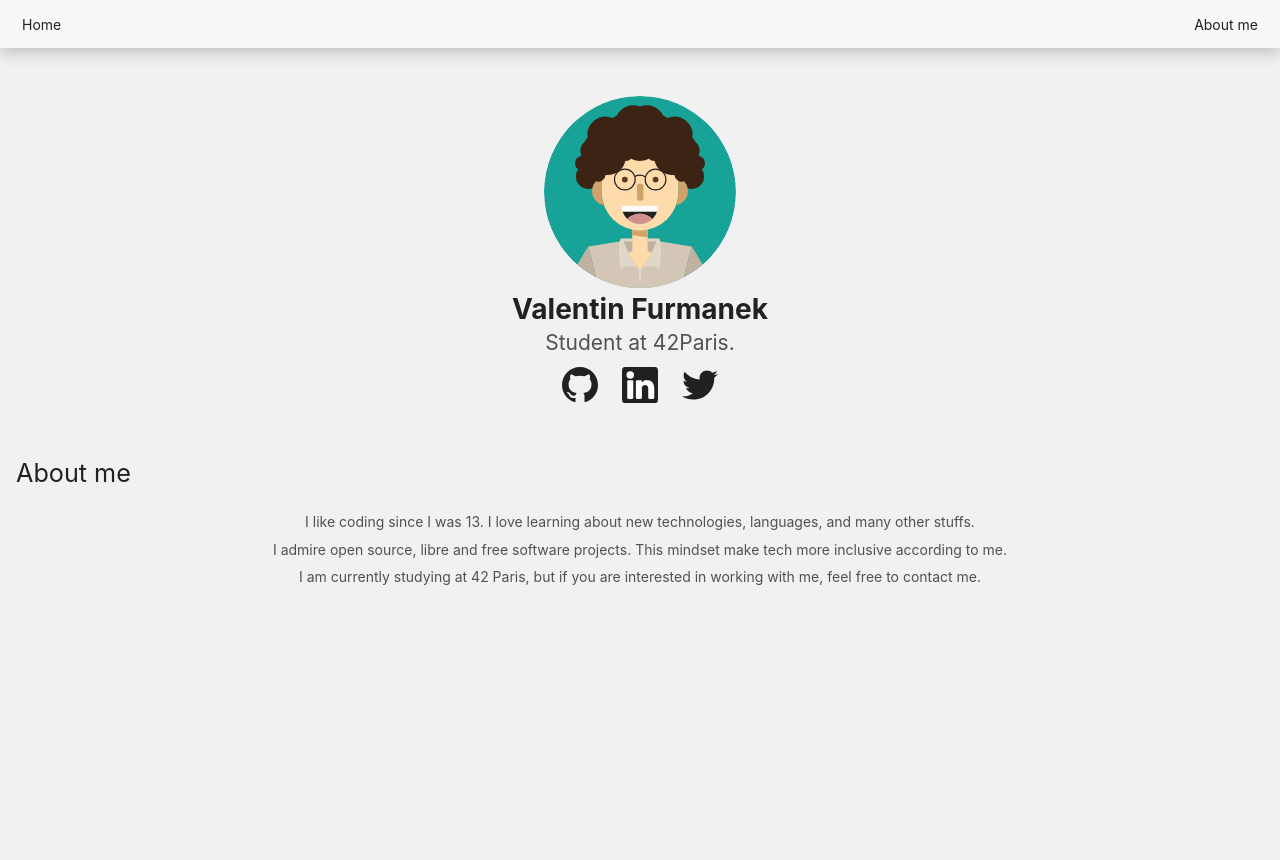
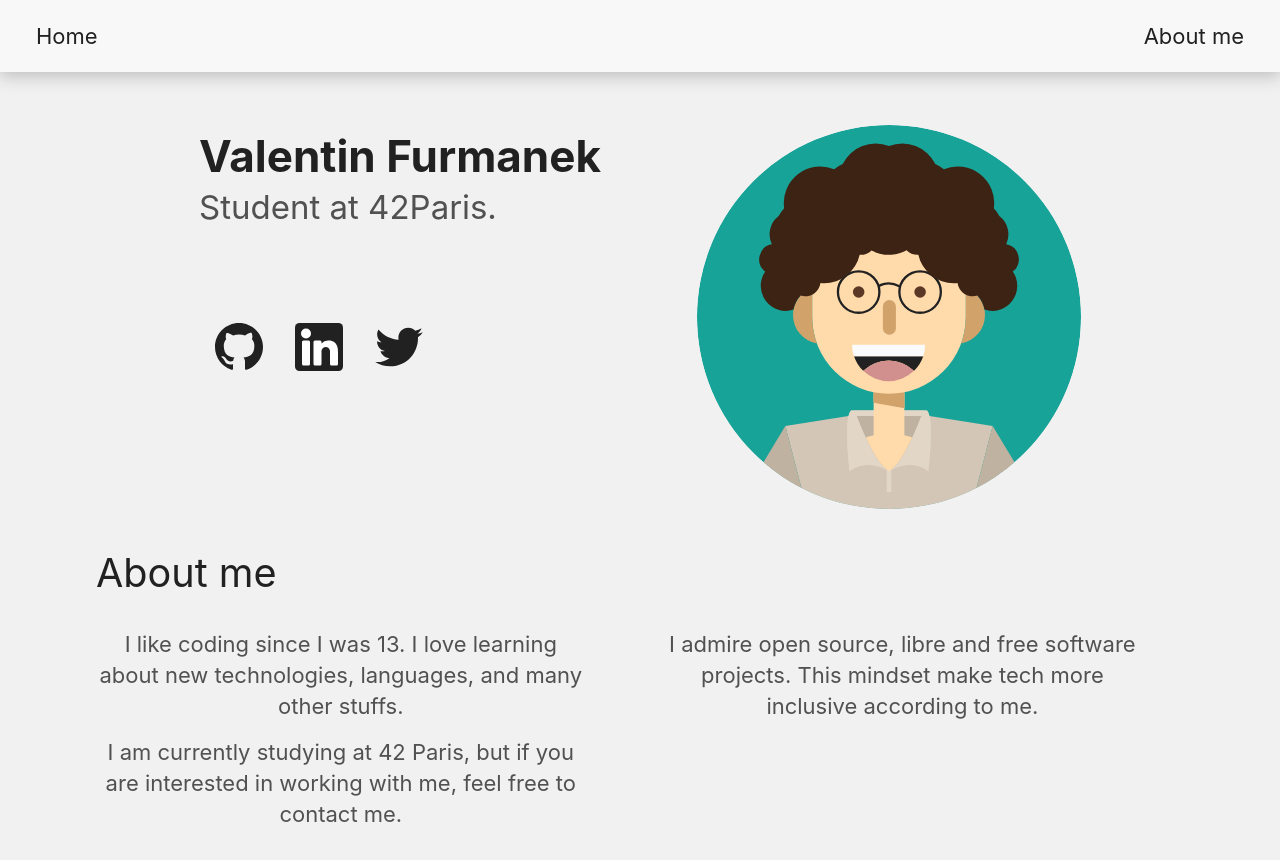
Before and after one commit to valfur03/portfolio, a Next.js app: page / in a window 1280 px wide. Shown: the top 860 px of the page. Before the commit the page ends 800 px from the top, so only its background shows below. Built offline with nearby package versions, Linux system fonts and the light colour scheme.

Commit message:
feat: add styles for desktop screens

```diff
--- a/components/about-me.js
+++ b/components/about-me.js
@@ -6,9 +6,11 @@ export default class AboutMe extends React.Component {
 		return (
 			<div id="about-me" className={styles.container}>
 				<h3>About me</h3>
-				<p className={styles.paragraph}>I like coding since I was 13. I love learning about new technologies, languages, and many other stuffs.</p>
-				<p className={styles.paragraph}>I admire open source, libre and free software projects. This mindset make tech more inclusive according to me.</p>
-				<p className={styles.paragraph}>I am currently studying at 42 Paris, but if you are interested in working with me, feel free to contact me.</p>
+				<div className={styles.paragraphs}>
+					<p className={styles.paragraph}>I like coding since I was 13. I love learning about new technologies, languages, and many other stuffs.</p>
+					<p className={styles.paragraph}>I admire open source, libre and free software projects. This mindset make tech more inclusive according to me.</p>
+					<p className={styles.paragraph}>I am currently studying at 42 Paris, but if you are interested in working with me, feel free to contact me.</p>
+				</div>
 			</div>
 		)
 	}
--- a/components/about-me.module.scss
+++ b/components/about-me.module.scss
@@ -7,3 +7,19 @@
 
 	text-align: center;
 }
+
+@media screen and (min-width: 1152px) {
+
+	/*.container {
+		margin-top: 192px;
+	}*/
+
+	.paragraphs {
+		width: 100%;
+
+		display: grid;
+		grid-gap: 0 72px;
+		grid-template-columns: 45% 45%;
+	}
+
+}
--- a/components/home.module.scss
+++ b/components/home.module.scss
@@ -11,12 +11,14 @@
 .favicon {
 	margin: 16px 0;
 
-	border-radius: 96px;
+	border-radius: 50%;
 	width: 192px;
 	height: 192px;
 }
 
 .my_info {
+	margin-right: 96px;
+
 	text-align: center;
 }
 
@@ -32,3 +34,39 @@
 	width: 36px;
 	height: 36px;
 }
+
+@media screen and (min-width: 1152px) {
+
+	.container {
+		margin: 29px;
+		margin-bottom: 0;
+
+		flex-direction: row-reverse;
+		justify-content: center;
+		align-items: flex-start;
+	}
+
+	.favicon {
+		margin: 0;
+		width: 384px;
+		height: 384px;
+	}
+
+	.my_info {
+		text-align: left;
+	}
+
+	.icons_container {
+		margin-top: 96px;
+	}
+
+	.icon {
+		margin: 0 16px;
+	}
+
+	.icon_img {
+		width: 48px;
+		height: 48px;
+	}
+
+}
--- a/components/top-bar.module.scss
+++ b/components/top-bar.module.scss
@@ -27,3 +27,12 @@
 .sections_list .section {
 	display: inline;
 }
+
+@media screen and (min-width: 1152px) {
+
+	.sections_list {
+		height: 72px;
+		padding: 0 36px;
+	}
+
+}
--- a/styles/globals.scss
+++ b/styles/globals.scss
@@ -49,3 +49,16 @@ a {
 	margin: 0;
 	box-sizing: border-box;
 }
+
+@media screen and (min-width: 1152px) {
+
+	html,
+	body {
+		font-size: 22px;
+	}
+
+	main {
+		padding: 96px;
+	}
+
+}
```
